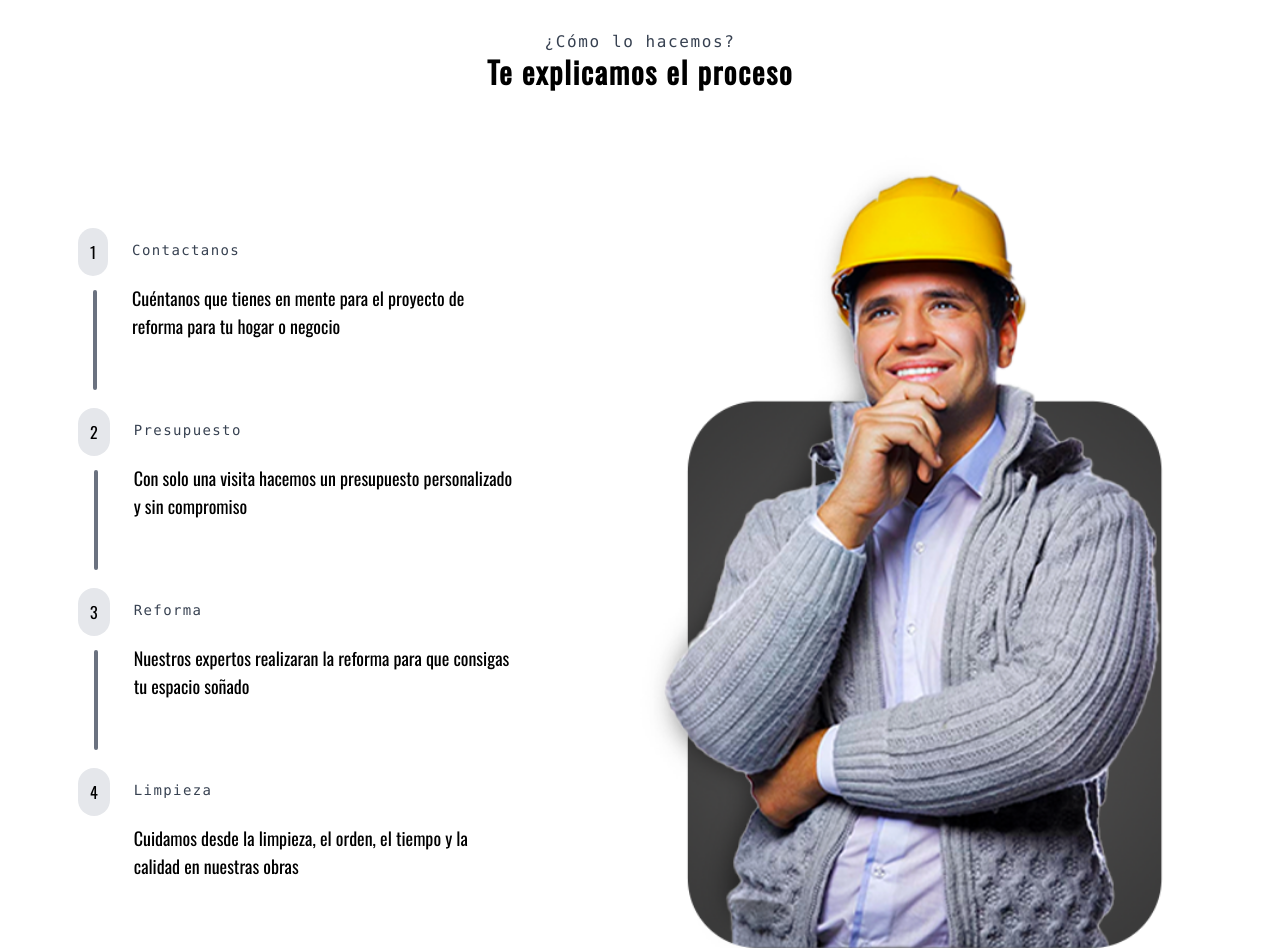
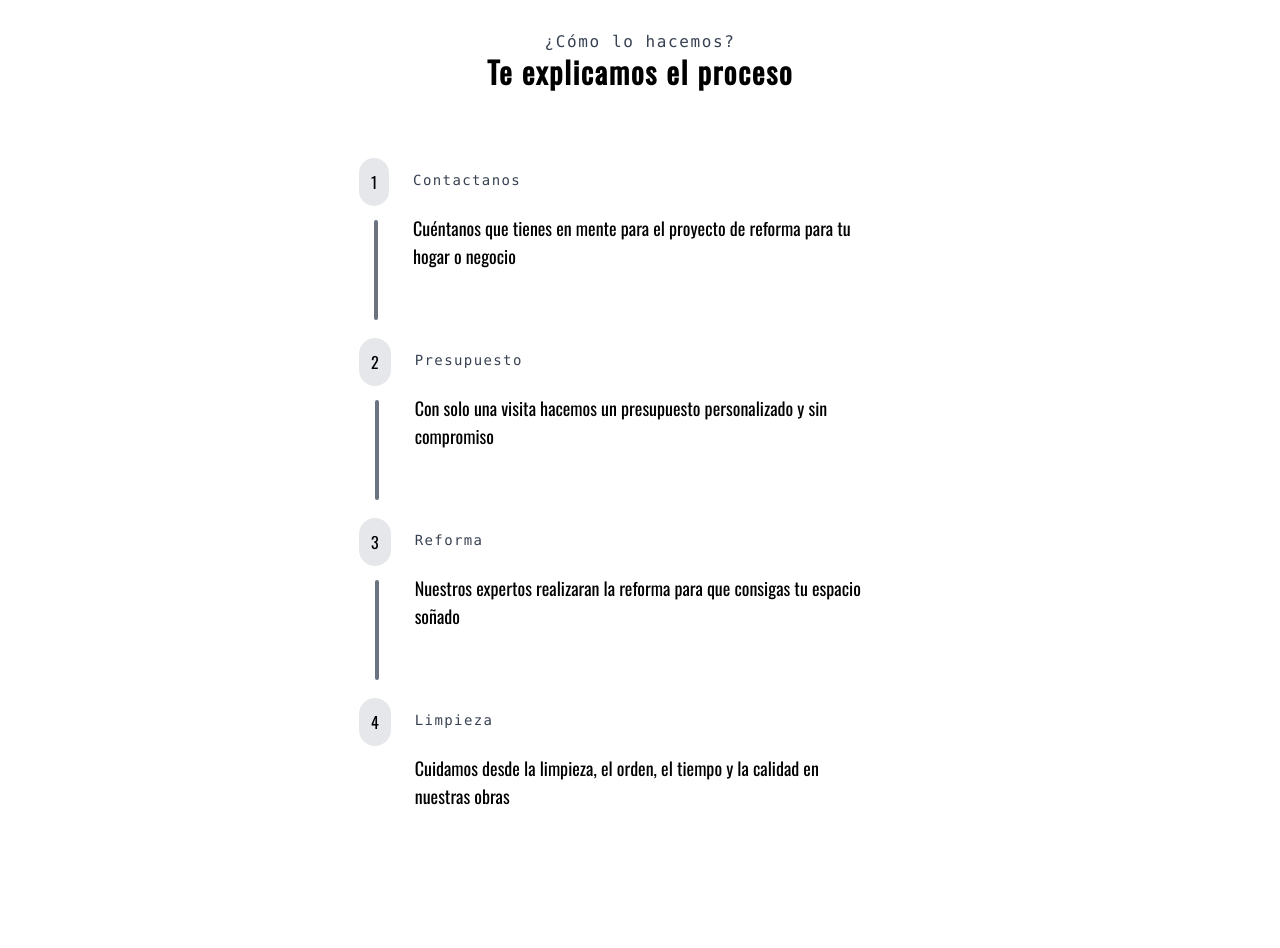
Before and after one commit to sabahrahal/urban-project-bcn, an Astro site: page / in a window 1280 px wide. Shown: the part 900-1848 px from the top of the page. Built offline with nearby package versions, Linux system fonts and the light colour scheme; Astro itself is replaced by a stand-in of ours.

Commit message:
style: :lipstick: change stepts styles
delete image in section Stepts

```diff
--- a/src/components/CardStepts.astro
+++ b/src/components/CardStepts.astro
@@ -16,6 +16,6 @@ const { number, title, content, lastContent } = Astro.props;
     </div>
     <div class="space-y-6">
         <h3 class="text-gray-700 text-sm font-mono tracking-widest">{ title }</h3>
-        <p class="text-lg max-w-sm">{ content }</p>
+        <p class="text-lg max-w-md">{ content }</p>
     </div>
 </div>
--- a/src/components/Stepts.astro
+++ b/src/components/Stepts.astro
@@ -9,7 +9,7 @@ import CardStepts from "./CardStepts.astro";
         <h2 class="text-3xl font-bold">Te explicamos el proceso</h2>
     </header>
     <div class="container px-2 sm:max-w-sm-custom md:max-w-md-custom lg:max-w-md-custom xl:max-w-xl-custom 2xl:max-w-2xl-custom flex flex-row items-center">
-        <div class="w-full md:w-1/2">
+        <div class="w-1/2 mx-auto">
             <CardStepts
             number="1"
             title="Contactanos"
@@ -35,8 +35,8 @@ import CardStepts from "./CardStepts.astro";
             lastContent={true}
             />
         </div>
-        <div class="hidden md:block md:w-1/2">
+        <!-- <div class="hidden md:block md:w-1/2">
             <img class="object-cover h-full w-full" width="720" height="720" src="/stepts-image.webp" alt="¿Cómo lo hacemos?" loading="lazy">
-        </div>
+        </div> -->
     </div>
 </section>
```
